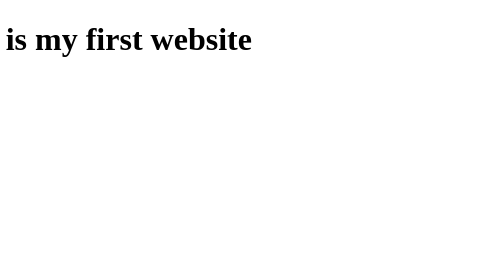
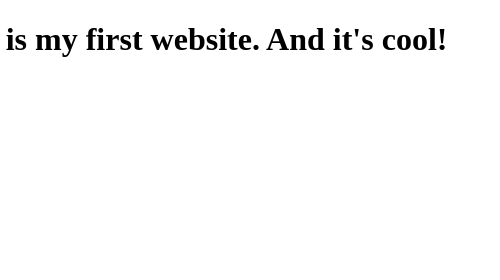
Before and after one commit to RMWernsing/day01, a plain HTML site: page index.html in a window 1280 px wide. Shown: the top 280 px of the page, 453-953 px from the left. Drawn offline with Linux system fonts and the light colour scheme.

Commit message:
added cool sentence

```diff
--- a/index.html
+++ b/index.html
@@ -9,7 +9,7 @@
 
 <body>
   <h1>
-    Hey my name is Roman and this is my first website
+    Hey my name is Roman and this is my first website. And it's cool!
   </h1>
   <img
     src="https://images.unsplash.com/photo-1617718724572-c7dd48e5ef62?w=800&auto=format&fit=crop&q=60&ixlib=rb-4.0.3&ixid=M3wxMjA3fDB8MHxzZWFyY2h8N3x8b2N0b3B1c3xlbnwwfHwwfHx8Mg%3D%3D"
```
